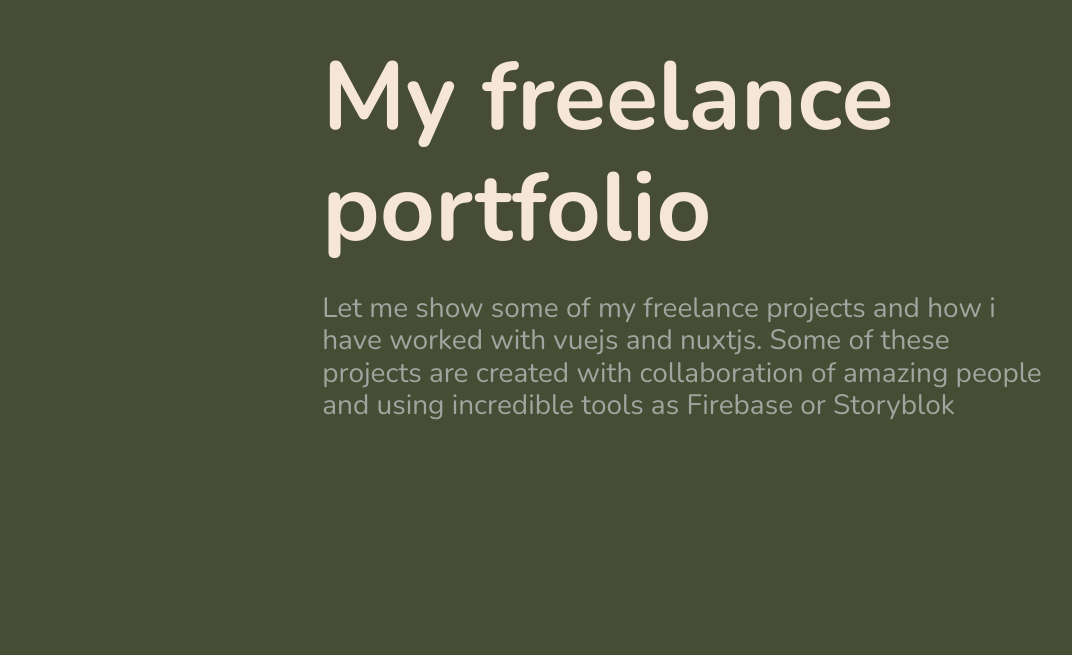
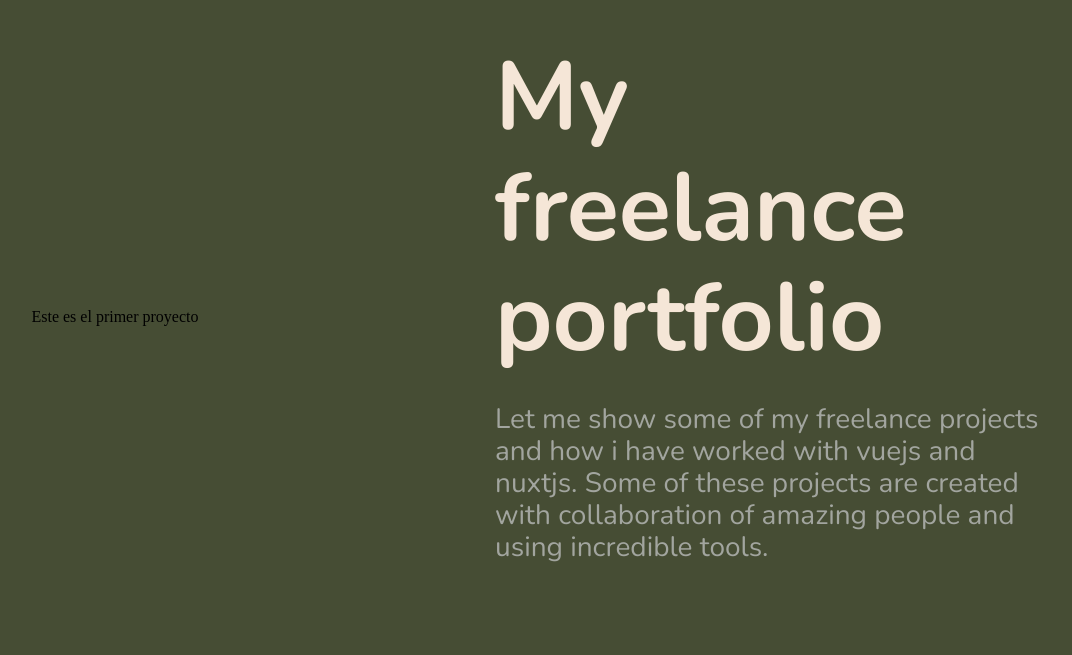
Before and after one commit to platzi/curso-arquitecturas-css-proyecto-2, a Vue app: page / in a window 1280 px wide. Shown: the part 887-1542 px from the top of the page, without its empty margins (197-1269 px from the left). Built offline with nearby package versions, Linux system fonts and the light colour scheme.

Commit message:
feat: Portfolio component prepared to receive cards with grid

```diff
--- a/src/components/index/MyPortfolio.vue
+++ b/src/components/index/MyPortfolio.vue
@@ -5,20 +5,34 @@
       <p>
         Let me show some of my freelance projects and how i have worked with
         vuejs and nuxtjs. Some of these projects are created with collaboration
-        of amazing people and using incredible tools as Firebase or Storyblok
+        of amazing people and using incredible tools.
       </p>
     </div>
+    <div class="firstProject">Este es el primer proyecto</div>
+    <div class="secondProject">Este es el segundo proyecto</div>
   </div>
 </template>
 
 <style scoped>
 .portfolioSection {
   margin: 3rem 0;
+  display: grid;
+  gap: 3rem 2rem;
+  place-items: center;
+  grid-template-columns: repeat(2, 1fr);
+  grid-template-rows: repeat(3, 1fr);
+  grid-template-areas:
+    "first-card content"
+    "first-card content"
+    ". ."
+    ". second-card"
+    ". second-card";
 }
 .portfolioContent {
   display: flex;
-  justify-content: flex-end;
-  align-items: flex-end;
+  grid-area: content;
+  justify-content: center;
+  align-items: center;
   flex-direction: column;
   padding: 2rem 2.25rem;
 }
@@ -33,14 +47,22 @@
   font-size: 6rem;
   margin: 0;
   text-align: left;
-  width: 60%;
+  width: 100%;
 }
 
 .portfolioContent p {
   font-size: 1.75rem;
-  width: 60%;
+  width: 100%;
   color: #a2a59f;
   text-align: left;
+}
+
+.firstProject {
+  grid-area: first-card;
+}
+
+.secondProject {
+  grid-area: second-card;
 }
 
 @media only screen and (max-width: 1024px) {
```
